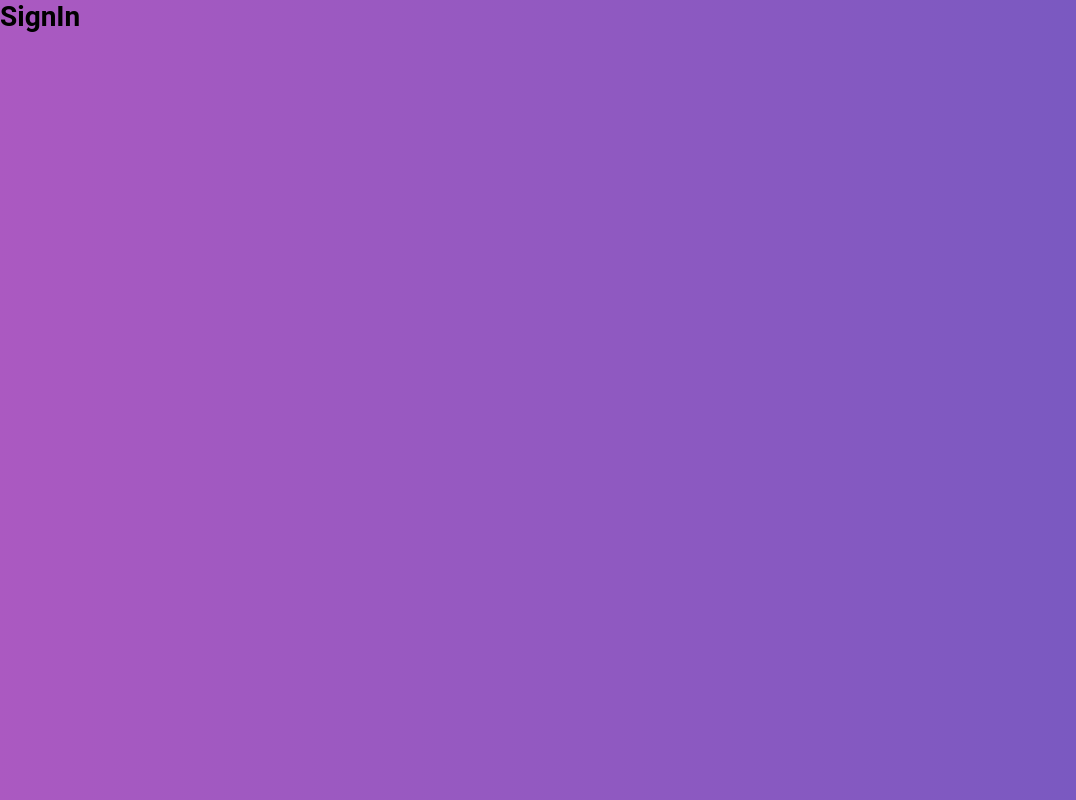
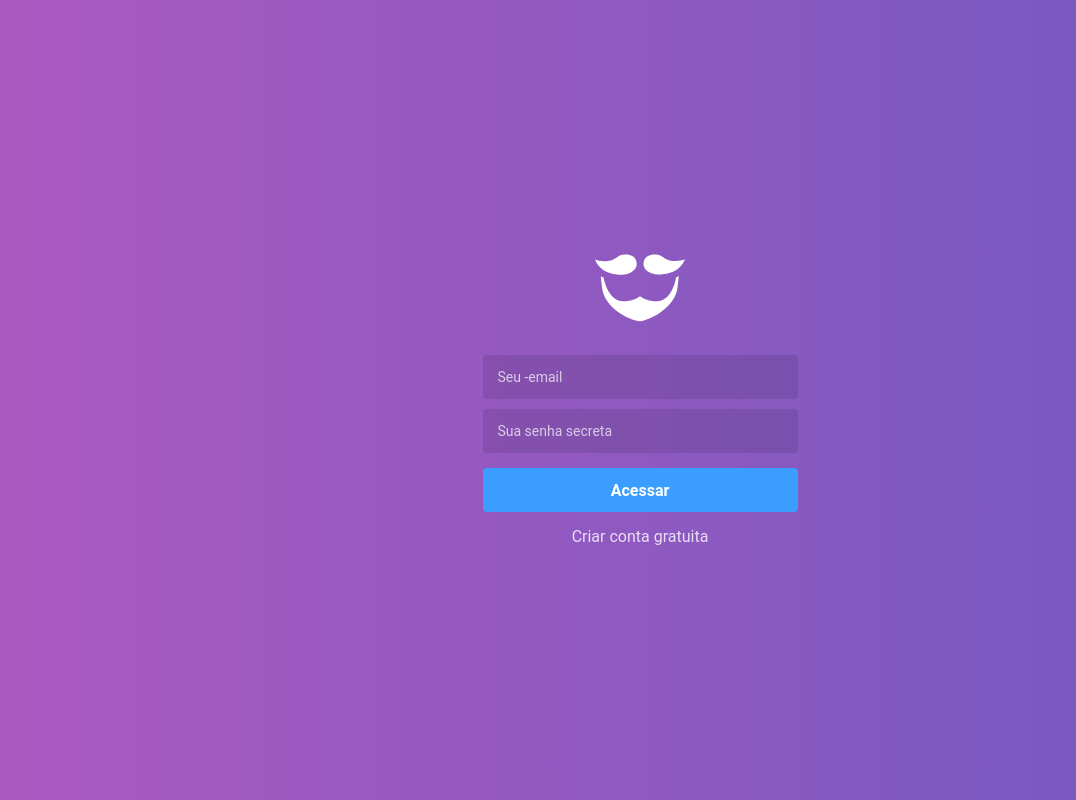
Before and after one commit to charleseduardome/bootcamp_gostack10_modulo09, a React (Create React App) app: page / in a window 1280 px wide. Shown: the whole page, without its empty margins (0-1076 px from the left). Built offline with nearby package versions, Linux system fonts and the light colour scheme.

Commit message:
Estilização da autenticação

```diff
--- a/jsconfig.json
+++ b/jsconfig.json
@@ -2,7 +2,7 @@
   "compilerOptions": {
     "baseUrl": "src",
     "paths": {
-      "~/*": ["*"],
+      "~/*": ["*"]
     }
   }
 }
--- a/package.json
+++ b/package.json
@@ -7,6 +7,7 @@
     "@testing-library/react": "^9.3.2",
     "@testing-library/user-event": "^7.1.2",
     "history": "^4.10.1",
+    "polished": "^3.4.4",
     "prop-types": "^15.7.2",
     "react": "^16.13.0",
     "react-dom": "^16.13.0",
--- a/src/pages/SignIn/index.js
+++ b/src/pages/SignIn/index.js
@@ -1,7 +1,19 @@
 import React from 'react';
+import { Link } from 'react-router-dom';
 
-// import { Container } from './styles';
+import logo from '~/assets/logo.svg';
 
 export default function SignIn() {
-  return <h1>SignIn</h1>;
+  return (
+    <>
+      <img src={logo} alt="Gobarber" />
+      <form>
+        <input type="email" placeholder="Seu -email" />
+        <input type="password" placeholder="Sua senha secreta" />
+
+        <button type="submit">Acessar</button>
+        <Link to="/register">Criar conta gratuita</Link>
+      </form>
+    </>
+  );
 }
--- a/src/pages/SignUp/index.js
+++ b/src/pages/SignUp/index.js
@@ -1,7 +1,20 @@
 import React from 'react';
+import { Link } from 'react-router-dom';
 
-// import { Container } from './styles';
+import logo from '~/assets/logo.svg';
 
 export default function SignUp() {
-  return <h1>SuinUp</h1>;
+  return (
+    <>
+      <img src={logo} alt="Gobarber" />
+      <form>
+        <input placeholder="Nome completo" />
+        <input type="email" placeholder="Seu -email" />
+        <input type="password" placeholder="Sua senha secreta" />
+
+        <button type="submit">Criar conta</button>
+        <Link to="/">Já tenho login</Link>
+      </form>
+    </>
+  );
 }
--- a/src/pages/_layouts/auth/index.js
+++ b/src/pages/_layouts/auth/index.js
@@ -1,10 +1,14 @@
 import React from 'react';
 import PropTypes from 'prop-types';
 
-import { Wrapper } from './styles';
+import { Wrapper, Content } from './styles';
 
 export default function AuthLayout({ children }) {
-  return <Wrapper>{children}</Wrapper>;
+  return (
+    <Wrapper>
+      <Content>{children}</Content>
+    </Wrapper>
+  );
 }
 
 AuthLayout.propTypes = {
--- a/src/pages/_layouts/auth/styles.js
+++ b/src/pages/_layouts/auth/styles.js
@@ -1,6 +1,63 @@
 import styled from 'styled-components';
+import { darken } from 'polished';
 
 export const Wrapper = styled.div`
   height: 100%;
   background: linear-gradient(-90deg, #7159c1, #ab59c1);
+  display: flex;
+  justify-content: center;
+  align-items: center;
 `;
+
+export const Content = styled.div`
+  width: 100%;
+  max-width: 315px;
+  text-align: center;
+
+  form {
+    display: flex;
+    flex-direction: column;
+    margin-top: 30px;
+
+    input {
+      background: rgba(0, 0, 0, 0.1);
+      border: 0;
+      border-radius: 4px;
+      height: 44px;
+      padding: 0 15px;
+      color: #fff;
+      margin: 0 0 10px;
+
+      &::placeholder {
+        color: rgba(255, 255, 255, 0.7);
+      }
+    }
+
+    button {
+      margin: 5px 0 0;
+      height: 44px;
+      background: #3b9eff;
+      font-weight: bold;
+      color: #fff;
+      border: 0;
+      border-radius: 4px;
+      font-size: 16px;
+      transition: background 0.2s;
+
+      &:hover {
+        background: ${darken(0.03, '#3b9eff')};
+      }
+    }
+
+    a {
+      color: #fff;
+      margin-top: 15px;
+      font-size: 16px;
+      opacity: 0.8;
+
+      &:hover {
+        opacity: 1;
+      }
+    }
+  }
+`;
```
Also changed, not shown: src/assets/logo.svg (added), 1 other file (tests, documents, lock files or other folders).
